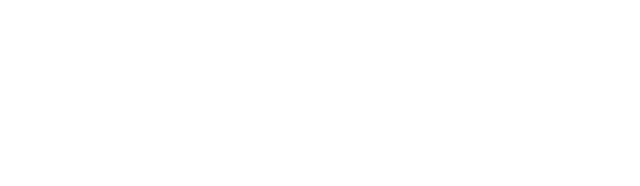
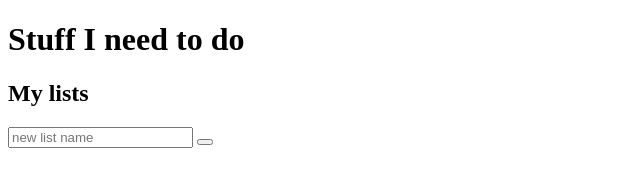
Before and after one commit to debpacheco/todo, a plain HTML site: page index.html in a window 1280 px wide. Shown: the whole page, without its empty margins (0-640 px from the left). Drawn offline with nearby package versions, Linux system fonts and the light colour scheme.

Commit message:
started to do

```diff
--- a/index.html
+++ b/index.html
@@ -7,6 +7,41 @@
     <title>To do list</title>
 </head>
 <body>
+    <h1 class="title">Stuff I need to do</h1>
+
+    <div class="all-tasks">
+        <h2 class="task-list-title">My lists</h2>
+        <ul class="task-list" data-lists>
+            <!-- <li class="list-name active-list">Netflix</li>
+            <li class="list name">Work</li>
+            <li class="list-name">Excercise</li> -->
+        </ul>
+
+        <form action="" data-new-list-form>
+            <input type="text" class="new list"data-new-list-input placeholder="new list name" aria-label="new list name"/>
+            <button class="btn create" aria-label="create new list"></button>
+        </form>
+
+
+
+
+    </div>
+
+
+
+
+
+
+
+
+
+
+
+
+
+
+
+
     <script src="https://ajax.googleapis.com/ajax/libs/jquery/1.11.3/jquery.min.js"> </script>
     <script src="js/bootstrap.min.js"></script>
     <script src="js/scripts.js"></script>
```
